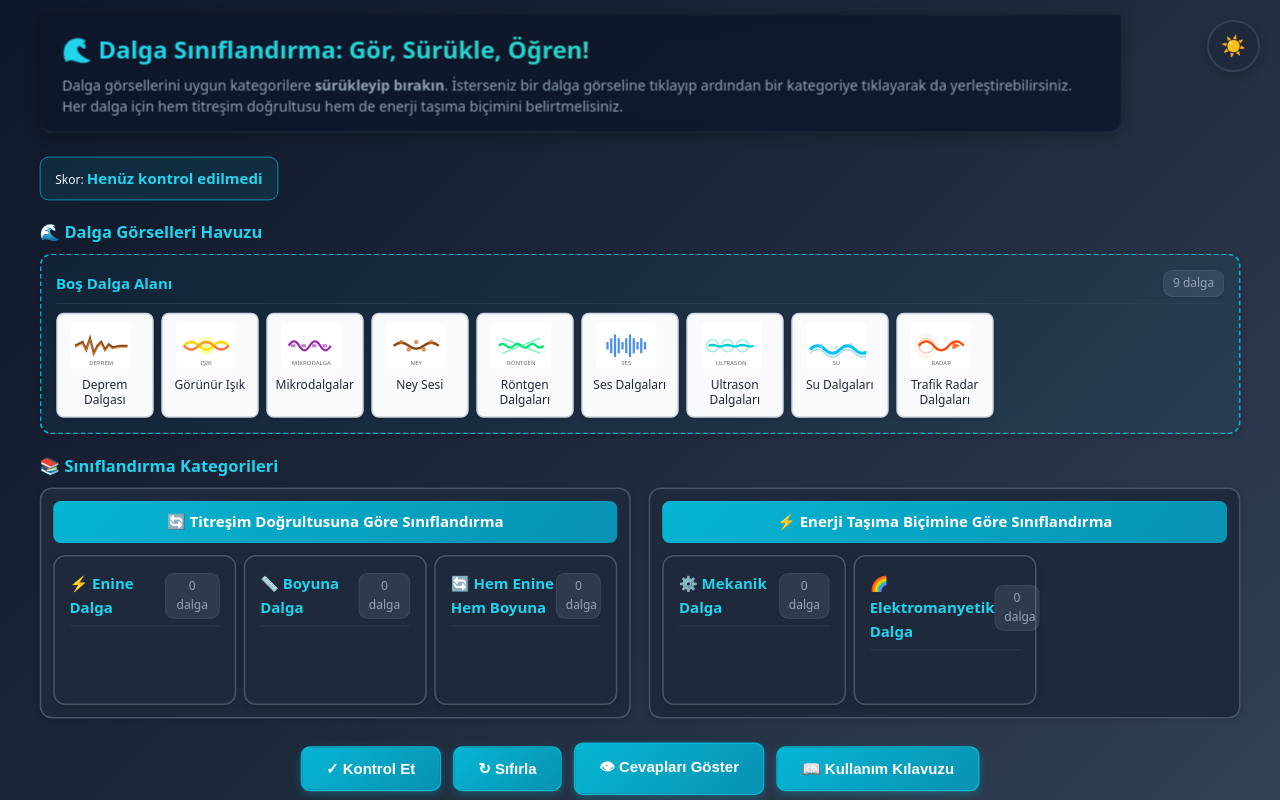
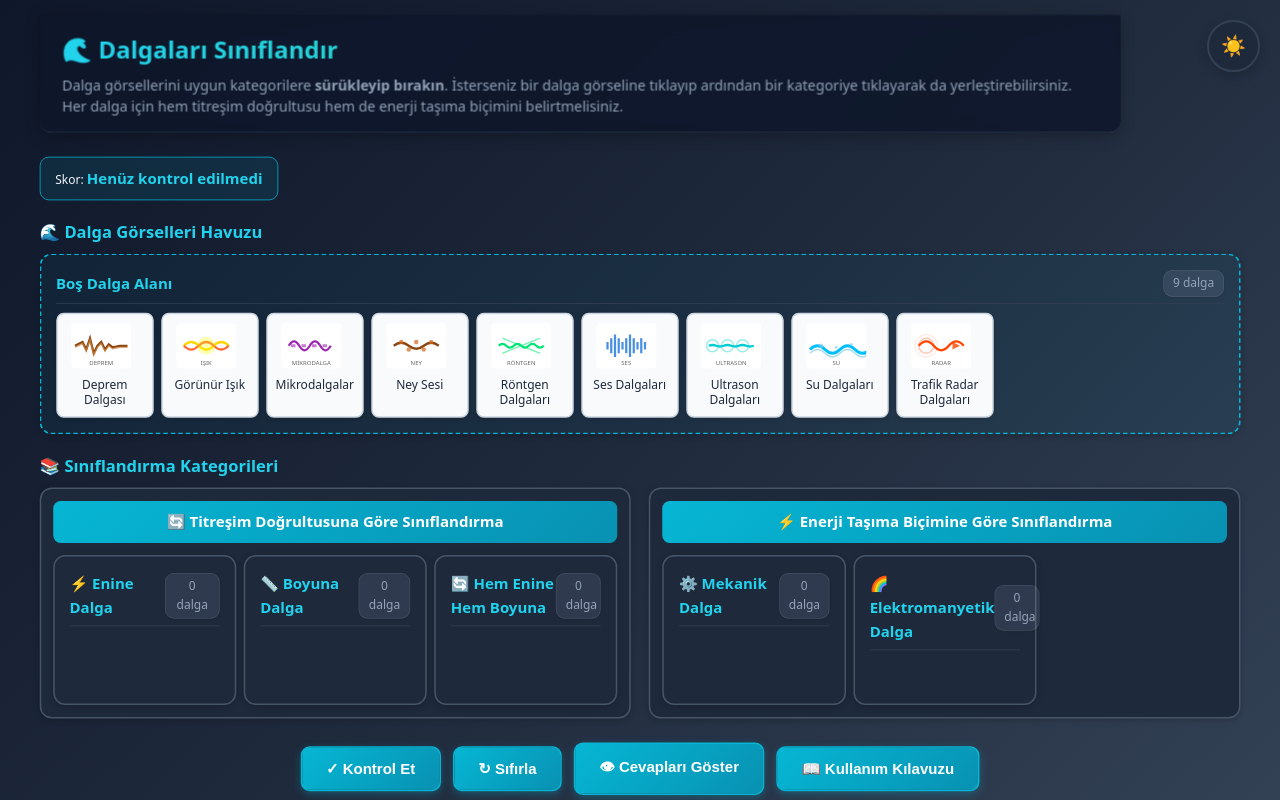
Before and after one commit to cresas/dalgasiniflandirmasim, a plain HTML site: page index.html in a window 1280 px wide. Drawn offline with Linux system fonts and the light colour scheme.

Commit message:
Update title and header text for wave classification

```diff
--- a/index.html
+++ b/index.html
@@ -3,7 +3,7 @@
 <head>
   <meta charset="utf-8" />
   <meta name="viewport" content="width=device-width, initial-scale=1" />
-  <title>🌊 Dalga Sınıflandırma: Gör, Sürükle, Öğren!</title>
+  <title>🌊 Dalgaları Sınıflandır</title>
   <style>
     :root{
       --bg-gradient: linear-gradient(135deg, #0f172a 0%, #1e293b 50%, #334155 100%);
@@ -755,7 +755,7 @@
     <div class="container">
       <header class="appbar">
         <div>
-          <h1>🌊 Dalga Sınıflandırma: Gör, Sürükle, Öğren!</h1>
+          <h1>🌊 Dalgaları Sınıflandır</h1>
           <p class="lead">Dalga görsellerini uygun kategorilere <b>sürükleyip bırakın</b>. İsterseniz bir dalga görseline tıklayıp ardından bir kategoriye tıklayarak da yerleştirebilirsiniz. Her dalga için hem titreşim doğrultusu hem de enerji taşıma biçimini belirtmelisiniz.</p>
         </div>
       </header>
```
